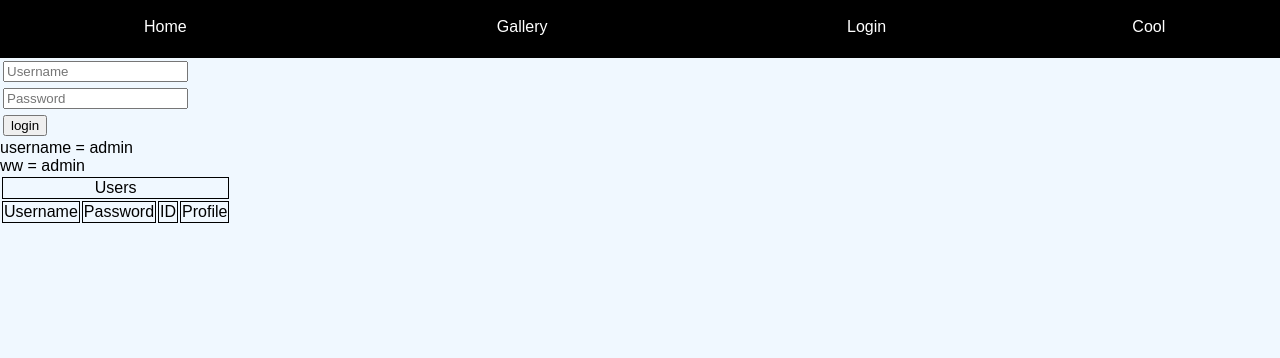
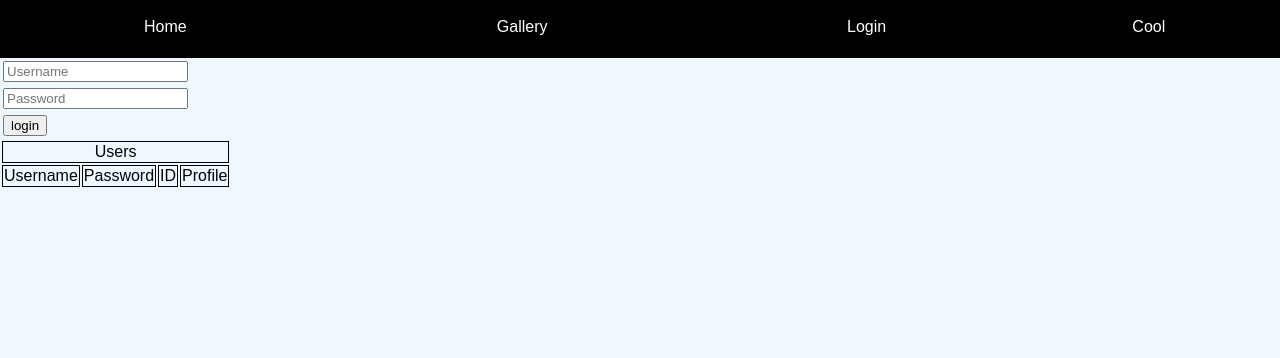
Before and after one commit to Stefan-Mars/Php, a PHP site: page /index.php?content=login in a window 1280 px wide. Shown: the top 358 px of the page. Run offline with PHP 8.4, Linux system fonts and the light colour scheme; data that the repository does not hold is empty.

Commit message:
klein ding

```diff
--- a/functions/login.php
+++ b/functions/login.php
@@ -27,7 +27,6 @@ function login()
         $loginrend = '<form method= "post" action=""><input name="username" placeholder="Username"></input><br>';
         $loginrend .= '<input name= "password" placeholder= "Password"></input><br>';
         $loginrend .= '<input type="submit" id= "submit" name="submit" value="login"></form>';
-        $loginrend .= 'username = admin<br>ww = admin';
     }
     if (!empty($_POST['submit'])) {
         if (empty($_SESSION['status'])) {
```
